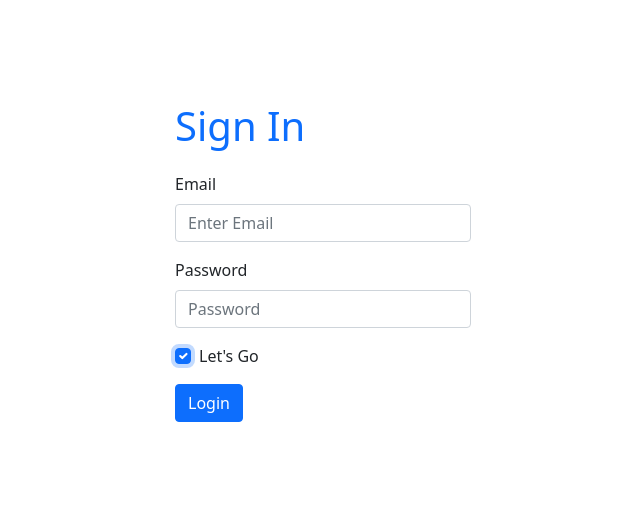
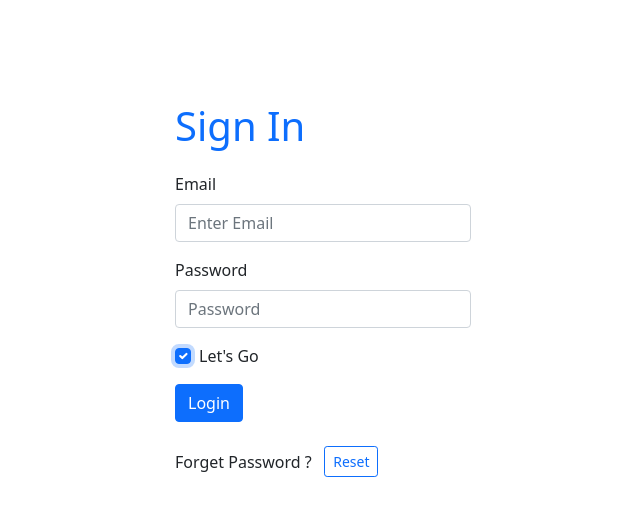
Before and after one commit to React-JS-Beginner/react-email-password, a React (Create React App) app: page / in a window 1280 px wide. Both pictures are taken after a click on the checkbox "Already have an account?". Shown: the top 516 px of the page, without its empty margins (317-957 px from the left). Built offline with nearby package versions, Linux system fonts and the light colour scheme.

Commit message:
reset-password-done

```diff
--- a/src/App.js
+++ b/src/App.js
@@ -4,6 +4,7 @@ import {
   updateProfile,
   sendEmailVerification,
   signInWithEmailAndPassword,
+  sendPasswordResetEmail,
 } from "firebase/auth";
 import { useState } from "react";
 import { Button, Container, Form } from "react-bootstrap";
@@ -89,6 +90,11 @@ function App() {
     setIsLogin(e.target.checked);
   };
 
+  //Reset Password
+  const resetPasswordHandler = () => {
+    sendPasswordResetEmail(auth, email).then((result) => {});
+  };
+
   return (
     <div>
       <Container className="mt-5 pt-5 w-25">
@@ -147,6 +153,21 @@ function App() {
           <Button variant="primary" type="submit">
             {isLogin ? "Login" : "Register"}
           </Button>
+          <br />
+          <br />
+          {isLogin && (
+            <div className="d-flex align-items-center">
+              <div>
+                Forget Password ?
+              </div>{" "}
+              &nbsp; &nbsp;
+              <div>
+                <Button onClick={resetPasswordHandler} variant="outline-primary" size="sm">
+                  Reset
+                </Button>
+              </div>
+            </div>
+          )}
         </Form>
       </Container>
     </div>
```
